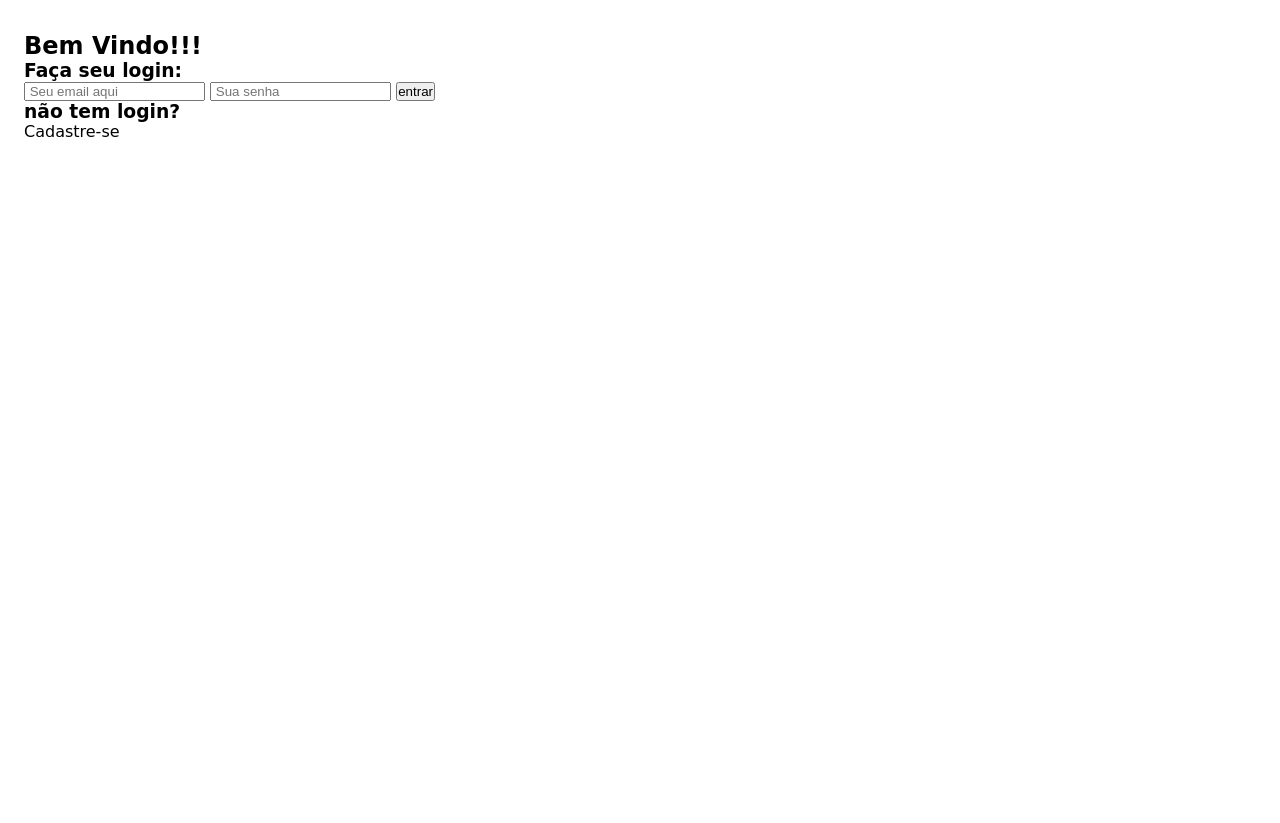
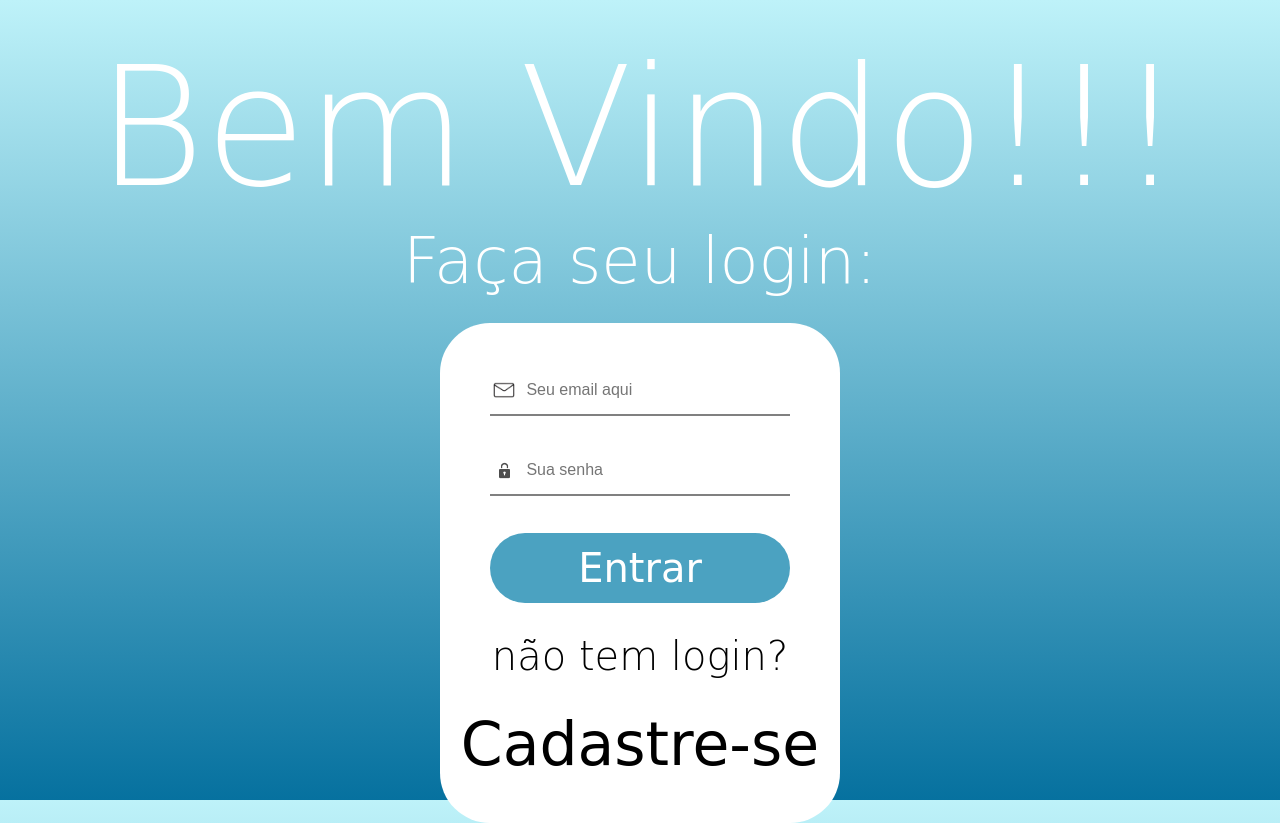
Before and after one commit to jeca16/listar-tarefas--projetos, a plain HTML site: page login.html in a window 1280 px wide. Before the commit the page ends 800 px from the top, so only its background shows below. Drawn offline with Linux system fonts and the light colour scheme; files that its build step writes are made by us from their sources; a web font is replaced by a local one.

Commit message:
primeira pagina finalizada

```diff
--- /dev/null
+++ b/css/botao.css
@@ -0,0 +1,10 @@
+.botaoAzul{
+    height: 70px;
+    width: 300px;
+    background-color: #4BA2C1;
+    border-radius: 50px;
+    border: none;
+    font-family: 'inspiration', cursive;
+    font-size: 40px;
+    color: #ffff;
+}
--- a/css/login.css
+++ b/css/login.css
@@ -4,4 +4,80 @@ body{
     font-family: 'Inspiration', cursive;
     height: 100vh;
     padding: 32px 24px;
+    background: rgb(190,242,249);
+    background: linear-gradient(180deg, rgba(190,242,249,1) 0%, rgba(6,113,159,1) 100%);
 }
+
+.titulo{
+    font-size: 110px;
+    text-align: center;
+    color: #ffff;
+
+}
+.titulo>h2{
+    font-weight: lighter;
+}
+
+.login{
+    display: flex;
+    justify-content: center;
+    align-items: center;
+    flex-direction: column;
+}
+
+.login h3{
+    font-size: 64px;
+    text-align: center;
+    color: #ffff;
+    font-weight: lighter;
+    margin-bottom: 2%;
+}
+
+.inserirInfo{
+    height: 500px;
+    width: 400px;
+    background-color: #ffff;
+    display: flex;
+    justify-content: center;
+    align-items: center;
+    flex-direction: column;
+    border-radius: 50px;
+    gap: 30px;
+}
+
+input{
+    height: 50px;
+    width: 300px;
+    gap: 50px;
+    font-size: 16px;
+    line-height: 18.75px;
+    padding-left: 32px;
+    color: gray;
+    background-color: transparent;
+    border-bottom: solid gray 2px;
+    border-top: none;
+    border-left: none;
+    border-right: none;
+    outline: none;
+
+}
+
+#email{
+    background-image: url(../img/image\ 1.png);
+    background-repeat: no-repeat;
+    background-position: left;
+    background-size: 28px;
+}
+
+#senha{
+    background-image: url(../img/image\ 2.png);
+    background-repeat: no-repeat;
+    background-position: left;
+    background-size: 29px;
+}
+
+
+.login h4{
+    font-size: 40px;
+    font-weight: lighter;
+}
--- a/css/reset.css
+++ b/css/reset.css
@@ -7,6 +7,7 @@
 a{
     text-decoration: none;
     color: inherit;
+    font-size: 60px;
 }
 
 ul, ol, li{
--- a/login.html
+++ b/login.html
@@ -7,8 +7,9 @@
     <link rel="preconnect" href="https://fonts.googleapis.com">
     <link rel="preconnect" href="https://fonts.gstatic.com" crossorigin>
     <link href="https://fonts.googleapis.com/css2?family=Inspiration&display=swap" rel="stylesheet">
-    <link rel="stylesheet" href="login.css">
-    <link rel="stylesheet" href="reset.css">
+    <link rel="stylesheet" href="./css/login.css">
+    <link rel="stylesheet" href="./css/reset.css">
+    <link rel="stylesheet" href="./css/botao.css">
     <title>Listar Tarefas</title>
 </head>
 <body>
@@ -26,9 +27,10 @@
                 <input type="text" id="email" placeholder=" Seu email aqui">
                 <input type="text" id="senha" placeholder=" Sua senha">
 
-                <a href="./pages/home.html" target="_blank"><button> entrar </button></a>
+                <a href="./pages/home.html" target="_blank"><button class = "botaoAzul"> Entrar
+                 </button></a>
 
-                <h3> não tem login?</h3>
+                <h4> não tem login?</h4>
                 <a href="./pages/cadastre-se.html" target="_blank"> Cadastre-se </a>
             </div>
         </div>
```
Also changed, not shown: img/image 1.png (added), img/image 2.png (added).
